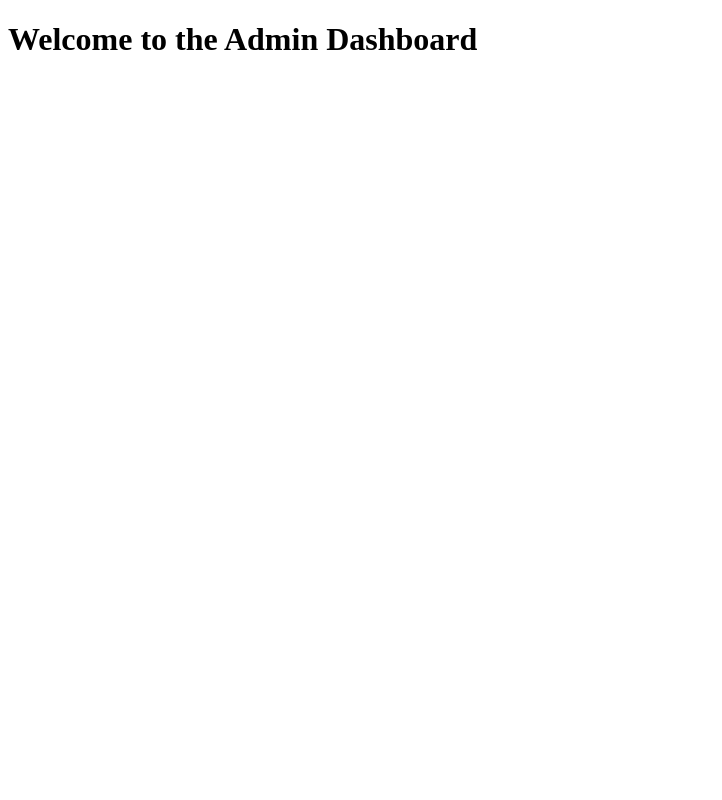
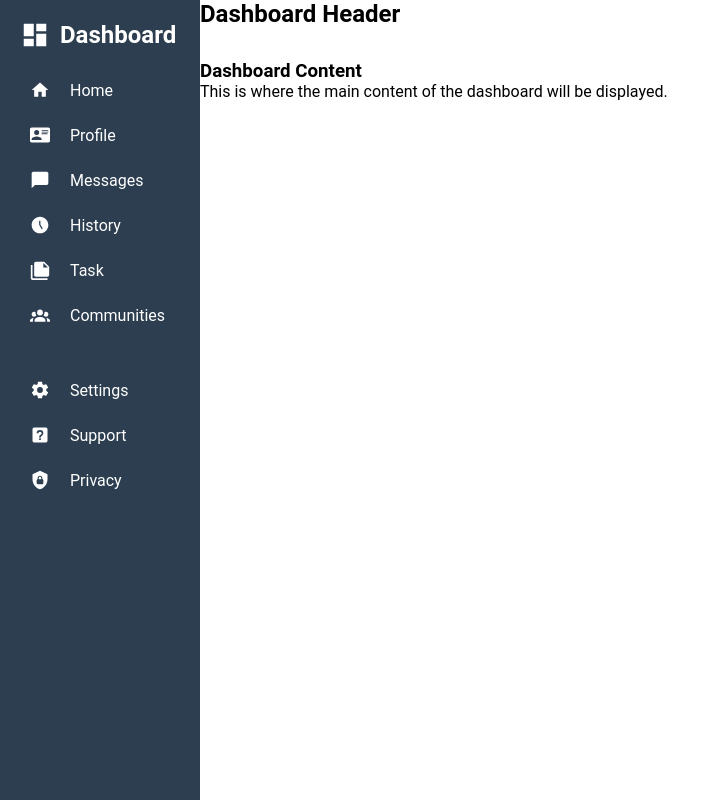
Before and after one commit to algie061993/Admin-Dashboard, a plain HTML site: page index.html in a window 1280 px wide. Shown: the whole page, without its empty margins (0-722 px from the left). Drawn offline with Linux system fonts and the light colour scheme.

Commit message:
Done: Sidebar style and structure

```diff
--- a/css/style.css
+++ b/css/style.css
@@ -0,0 +1,85 @@
+* {
+  box-sizing: border-box;
+  margin: 0;
+  padding: 0;
+  font-family: Roboto, sans-serif;
+}
+
+#container {
+  display: grid;
+  grid-template-columns: 200px 1fr;
+  grid-template-rows: 60px 1fr;
+  height: 100vh;
+}
+
+#container > #sidebar {
+  grid-column: 1 / 2;
+  grid-row: 1 / 3;
+  background-color: #2c3e50;
+  color: white;
+  padding: 20px;
+  height: auto;
+}
+
+#sidebar {
+  margin: 0;
+  padding: 0;
+}
+
+#container > #sidebar > #logo {
+  display: flex;
+  flex-direction: row;
+  align-items: center;
+  gap: 10px;
+  margin-bottom: 20px;
+  h1 {
+    font-size: 1.5rem;
+  }
+  img {
+    width: 30px;
+    height: 30px;
+    color: white;
+    filter: brightness(0) invert(1);
+  }
+}
+
+#sidebar > ul {
+  list-style-type: none;
+  padding: 0;
+  margin: 0;
+  display: flex;
+  flex-direction: column;
+  gap: 5px;
+  li {
+    display: flex;
+    align-items: center;
+
+    img {
+      width: 20px;
+      height: 20px;
+      margin-right: 10px;
+      color: white;
+      filter: brightness(0) invert(1);
+    }
+    a {
+      text-decoration: none;
+      color: white;
+      display: flex;
+      align-items: center;
+      gap: 10px;
+      padding: 10px;
+      border-radius: 5px;
+      transition: background-color 0.3s ease;
+      &:hover {
+        background-color: #34495e;
+        width: 100%;
+      }
+    }
+  }
+
+  :nth-child(7) {
+    a {
+      margin-top: 30px;
+    }
+  }
+}
--- a/index.html
+++ b/index.html
@@ -3,9 +3,82 @@
   <head>
     <meta charset="UTF-8" />
     <meta name="viewport" content="width=device-width, initial-scale=1.0" />
+    <link rel="stylesheet" href="css/style.css" />
     <title>Admin Dashboard</title>
   </head>
   <body>
-    <h1>Welcome to the Admin Dashboard</h1>
+    <div id="container">
+      <div id="sidebar">
+        <div id="logo">
+          <img src="./assets/Icons/view-dashboard.svg" alt="Dashboard Logo" />
+          <h1>Dashboard</h1>
+        </div>
+        <ul>
+          <li>
+            <a href="#"
+              ><img src="./assets/Icons/home.svg" alt="Home" /> Home</a
+            >
+          </li>
+          <li>
+            <a href="#"
+              ><img
+                src="./assets/Icons/card-account-details.svg"
+                alt="Profile"
+              />
+              Profile</a
+            >
+          </li>
+          <li>
+            <a href="#"
+              ><img src="./assets/Icons/message.svg" alt="Messages" />
+              Messages</a
+            >
+          </li>
+          <li>
+            <a href="#"
+              ><img src="./assets/Icons/clock-time-five.svg" alt="History" />
+              History</a
+            >
+          </li>
+          <li>
+            <a href="#"
+              ><img src="./assets/Icons/note-multiple.svg" alt="Task" /> Task</a
+            >
+          </li>
+          <li>
+            <a href="#"
+              ><img src="./assets/Icons/account-group.svg" alt="Communities" />
+              Communities</a
+            >
+          </li>
+          <li>
+            <a href="#"
+              ><img src="./assets/Icons/cog.svg" alt="Settings" /> Settings</a
+            >
+          </li>
+          <li>
+            <a href="#"
+              ><img src="./assets/Icons/help-box.svg" alt="Support" />
+              Support</a
+            >
+          </li>
+          <li>
+            <a href="#"
+              ><img src="./assets/Icons/shield-lock.svg" alt="Privacy" />
+              Privacy</a
+            >
+          </li>
+        </ul>
+      </div>
+      <div id="header">
+        <h2>Dashboard Header</h2>
+      </div>
+      <div id="content">
+        <h3>Dashboard Content</h3>
+        <p>
+          This is where the main content of the dashboard will be displayed.
+        </p>
+      </div>
+    </div>
   </body>
 </html>
```
Also changed, not shown: assets/Icons/account-group.svg (added), assets/Icons/card-account-details.svg (added), assets/Icons/clock-time-five.svg (added), assets/Icons/cog.svg (added), assets/Icons/help-box.svg (added), assets/Icons/home.svg (added), assets/Icons/message.svg (added), assets/Icons/note-multiple.svg (added), assets/Icons/shield-lock.svg (added), assets/Icons/view-dashboard.svg (added).
